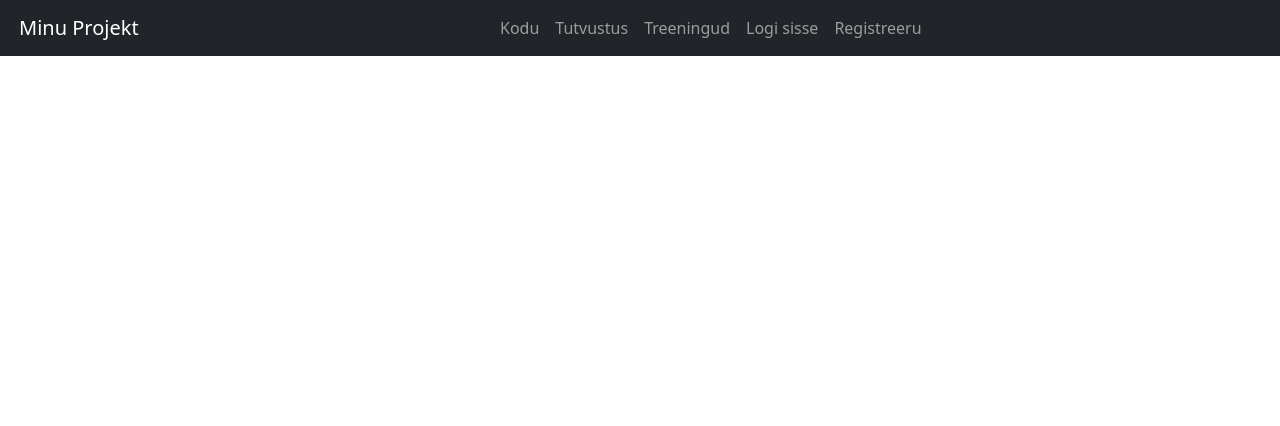
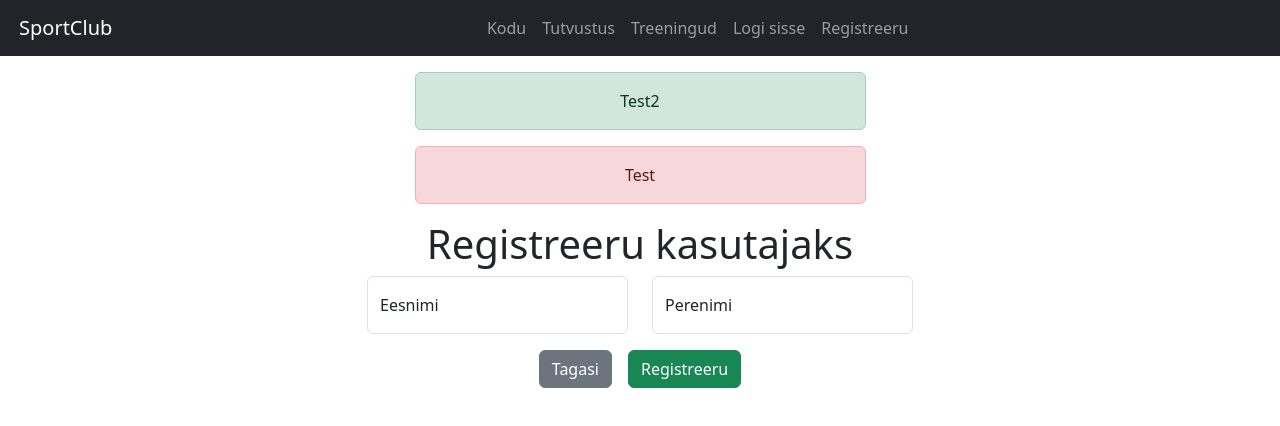
Before and after one commit to jaanusriiner/sportclub, a Vue app in the folder frontend/: page /register in a window 1280 px wide. Shown: the top 426 px of the page. Built offline with nearby package versions, Linux system fonts and the light colour scheme.

Commit message:
KAN-14 WIP1

```diff
--- a/frontend/src/App.vue
+++ b/frontend/src/App.vue
@@ -1,6 +1,6 @@
 <template>
   <nav class="navbar navbar-expand-lg navbar-dark bg-dark px-3 mb-3">
-    <RouterLink class="navbar-brand" to="/">Minu Projekt</RouterLink>
+    <RouterLink class="navbar-brand" to="/">SportClub</RouterLink>
     <button
       class="navbar-toggler"
       type="button"
@@ -15,7 +15,7 @@
         <RouterLink class="nav-link" to="/">Tutvustus</RouterLink>
         <RouterLink class="nav-link" to="/">Treeningud</RouterLink>
         <RouterLink class="nav-link" to="/">Logi sisse</RouterLink>
-        <RouterLink class="nav-link" to="/">Registreeru</RouterLink>
+        <RouterLink class="nav-link" to="/register">Registreeru</RouterLink>
       </div>
     </div>
   </nav>
--- /dev/null
+++ b/frontend/src/components/alert/AlertDanger.vue
@@ -0,0 +1,14 @@
+<script>
+export default {
+  name: 'AlertDanger',
+  props: {
+    errorMessage: String,
+  },
+}
+</script>
+
+<template>
+  <div>
+    <div v-if="errorMessage !== ''" class="alert alert-danger" role="alert">{{ errorMessage }}</div>
+  </div>
+</template>
--- /dev/null
+++ b/frontend/src/components/alert/AlertSuccess.vue
@@ -0,0 +1,16 @@
+<script>
+export default {
+  name: 'AlertSuccess',
+  props: {
+    successMessage: String,
+  },
+}
+</script>
+
+<template>
+  <div>
+    <div v-if="successMessage !== ''" class="alert alert-success" role="alert">
+      {{ successMessage }}
+    </div>
+  </div>
+</template>
--- a/frontend/src/router/index.js
+++ b/frontend/src/router/index.js
@@ -1,6 +1,7 @@
 import { createRouter, createWebHistory } from 'vue-router'
 import HomeView from "@/views/HomeView.vue";
 import TestView from "@/views/TestView.vue";
+import RegisterView from '@/views/RegisterView.vue'
 
 
 const router = createRouter({
@@ -16,6 +17,11 @@ const router = createRouter({
       name: 'testRoute',
       component: TestView,
     },
+    {
+      path: '/register',
+      name: 'registerRoute',
+      component: RegisterView,
+    },
   ],
 })
 
--- /dev/null
+++ b/frontend/src/views/RegisterView.vue
@@ -0,0 +1,53 @@
+<script>
+import AlertDanger from '@/components/alert/AlertDanger.vue'
+import AlertSuccess from '@/components/alert/AlertSuccess.vue'
+
+export default {
+  name: 'RegisterView',
+  components: { AlertSuccess, AlertDanger},
+  beforeMount() {},
+  data() {
+    return {
+      errorMessage: 'Test',
+      successMessage: 'Test2',
+    }
+  },
+  methods: {
+
+  }
+}
+</script>
+
+<template>
+  <div class="container text-center">
+    <div class="row justify-content-center">
+      <div class="col col-5">
+        <AlertSuccess :success-message="successMessage" />
+        <AlertDanger :error-message="errorMessage" />
+        <h1>Registreeru kasutajaks</h1>
+      </div>
+    </div>
+    <div class="row justify-content-center">
+      <div class="col col-3">
+        <div class="form-floating mb-3">
+          <input type="text" class="form-control" placeholder="" />
+          <label>Eesnimi</label>
+        </div>
+
+      </div>
+      <div class="col col-3">
+        <div class="form-floating mb-3">
+          <input type="text" class="form-control" placeholder="" />
+          <label>Perenimi</label>
+        </div>
+
+      </div>
+    </div>
+    <div class="row justify-content-center">
+      <div class="col">
+        <button class="btn btn-secondary me-3" type="submit">Tagasi</button>
+        <button @click="" class="btn btn-success" type="submit">Registreeru</button>
+      </div>
+    </div>
+  </div>
+</template>
```
Also changed, not shown: frontend/src/services/SessionStorageService.js (added, +9 -0 lines).
